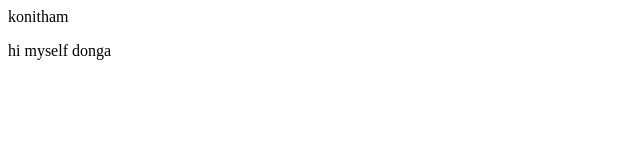
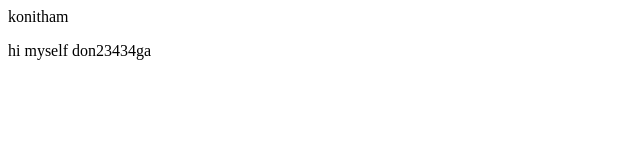
Before and after one commit to Konitham/trying, a plain HTML site: page index.html in a window 1280 px wide. Shown: the full height of the page, 0-640 px from the left. Drawn offline with Linux system fonts and the light colour scheme.

Commit message:
Update index.html

```diff
--- a/index.html
+++ b/index.html
@@ -1,6 +1,6 @@
 <html>
 <body>
 <head> konitham </head>
-<p> hi myself donga </p>
+<p> hi myself don23434ga </p>
 </body>
 </html>
```
